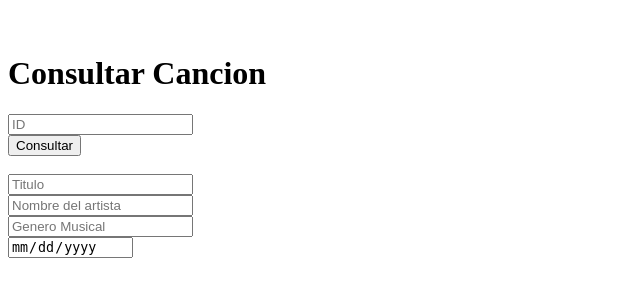
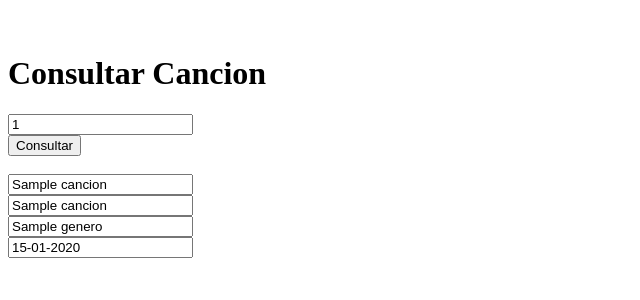
Before and after one commit to elkevincorrea/SOA-Cancion-Web, a Python web app: template cancionduff/templates/consultar.jinja2 in a window 1280 px wide. Shown: the part 132-432 px from the top of the page, without its empty margins (0-640 px from the left). Run offline with Jinja, Linux system fonts and the light colour scheme; the template is opened without the code that fills it: most values are stand-ins (such as "Sample title", 1, 10 or a date in 2020); some libraries are stand-ins or nearby versions.

Commit message:
feat Función consultar conectada a servicio

```diff
--- a/cancionduff/templates/consultar.jinja2
+++ b/cancionduff/templates/consultar.jinja2
@@ -7,7 +7,7 @@
             <form>
                 <div class="panel-body">
                     <div class="form-group">
-                        <input type="text" name="id" id="id" class="form-control input-sm" placeholder="ID" required>
+                        <input type="number" name="id" id="id" class="form-control input-sm" value="{{ cancion.id if cancion is defined}}" placeholder="ID" required>
                     </div>
                     <div class="row">
                     <div class="col-sm-4 offset-sm-4">
@@ -16,26 +16,26 @@
                 </div>
                     <br>
                     <div class="form-group">
-                        <input type="text" name="titulo" id="titulo" class="form-control input-sm" readonly placeholder="Titulo"
+                        <input type="text" id="titulo" class="form-control input-sm" readonly placeholder="Titulo" value="{{ '%s' % cancion.titulo if cancion is defined}}"
                                required>
                     </div>
                     <div class="form-group">
-                        <input type="text" name="nombre-art" id="nombre-art" readonly class="form-control input-sm"
+                        <input type="text" id="nombre-art" readonly class="form-control input-sm" value="{{ cancion.nombreArtista if cancion is defined}}"
                                placeholder="Nombre del artista" required>
                     </div>
                     <div class="form-group">
-                        <input type="text" name="genero" id="genero" class="form-control input-sm"
+                        <input type="text" id="genero" class="form-control input-sm" value="{{ cancion.genero if cancion is defined}}"
                                placeholder="Genero Musical" readonly required>
                     </div>
                     <div class="form-group">
-                        <input type="date" name="fecha" id="first_name" readonly class="form-control input-sm"
+                        <input type="tel" id="fecha" readonly class="form-control input-sm" value="{{ cancion.fechaLanzamiento.strftime('%d-%m-%Y') if cancion is defined}}"
                                placeholder="Fecha Lanzamiento" required>
                     </div>
                 </div>
 
 
                 <br>
-
+                <p class="text-danger">{{ error }}</p>
             </form>
 
         </div>
--- a/cancionduff/views.py
+++ b/cancionduff/views.py
@@ -35,6 +35,12 @@ def cancion_actualizar(request):
 
 @view_config(route_name='cancion-consultar', renderer='templates/consultar.jinja2')
 def cancion_consultar(request):
+    if request.GET.has_key('id'):
+        try:
+            cancion = cliente.service.buscarCancion(int(request.GET['id']))
+            return {'cancion': cancion}
+        except Exception as error:
+            return {'error': error}
     return { }
 
 @view_config(route_name='cancion-listar', renderer='templates/listar.jinja2')
```
